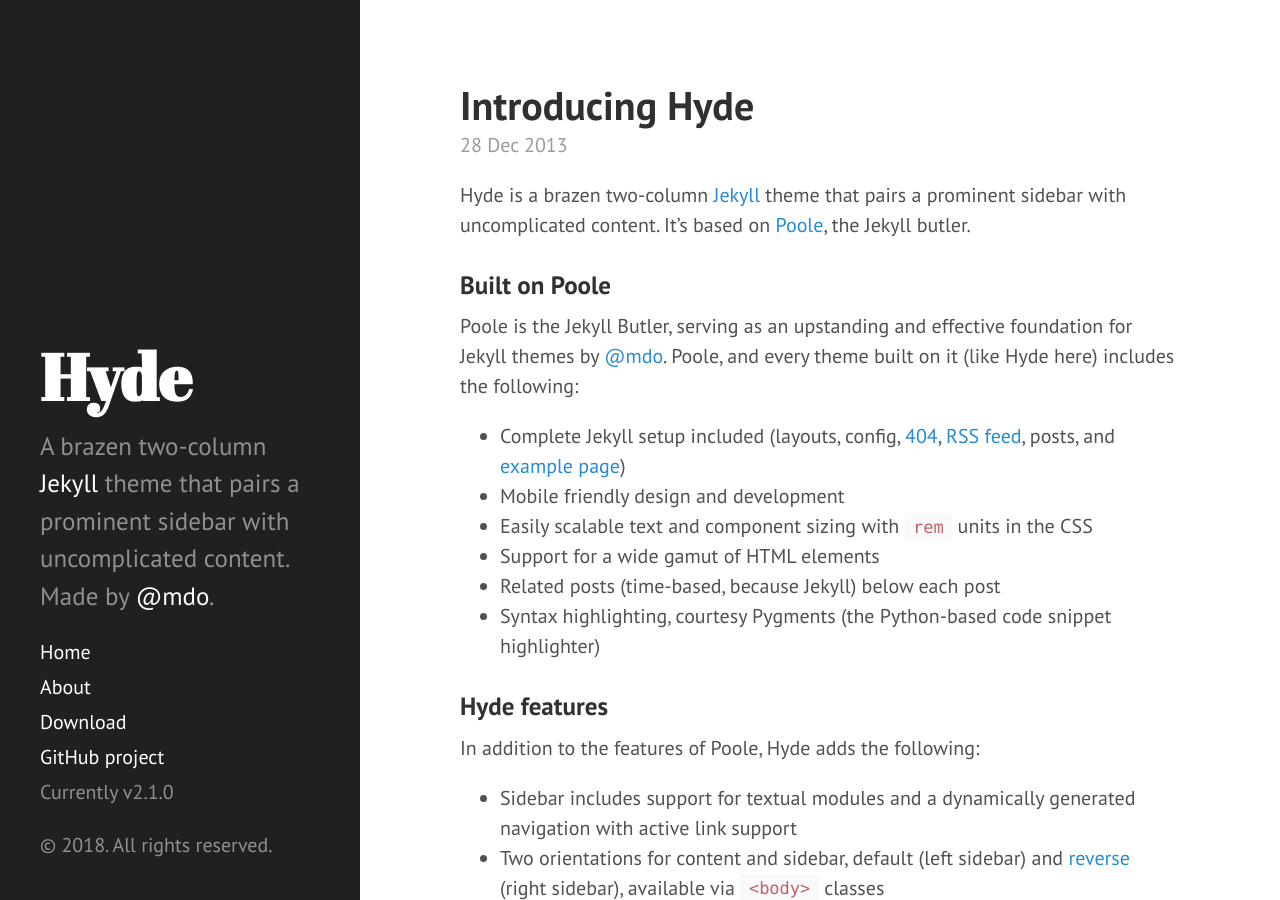
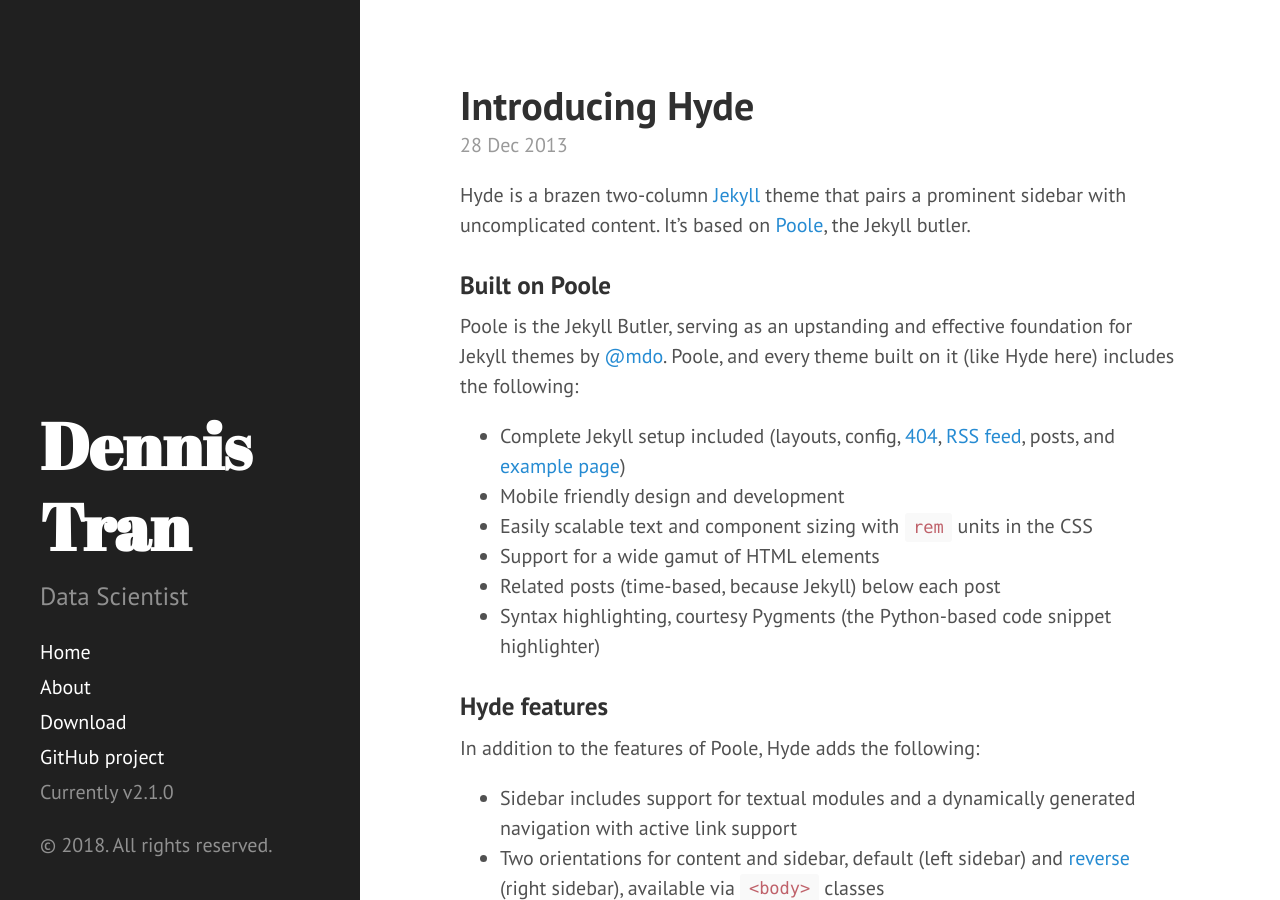
Before and after one commit to dennisdt/dennisdt.github.io, a Jekyll site: the page built from index.html, in a window 1280 px wide and 900 px high. Built offline with Jekyll 4.4.1, drawn with Linux system fonts in a browser that asks for light colours; Markdown is read by kramdown in place of the engine named in the settings; the list of posts is cut into pages by our own code.

Commit message:
added links

```diff
--- a/_config.yml
+++ b/_config.yml
@@ -4,18 +4,18 @@
 
 # Permalinks
 permalink:        pretty
-relative_permalinks: true
+
 
 # Setup
-title:            Hyde
-tagline:          'A Jekyll theme'
-description:      'A brazen two-column <a href="http://jekyllrb.com" target="_blank">Jekyll</a> theme that pairs a prominent sidebar with uncomplicated content. Made by <a href="https://twitter.com/mdo" target="_blank">@mdo</a>.'
-url:              http://hyde.getpoole.com
+title:            Dennis Tran
+tagline:          'portfolio'
+description:      'Data Scientist'
+url:              https://dennisdt.github.io/
 baseurl:          /
 
 author:
-  name:           'Mark Otto'
-  url:            https://twitter.com/mdo
+  name:           'Dennis Tran'
+  url:            https://www.linkedin.com/in/dennisdt
 
 paginate:         5
 
@@ -23,4 +23,4 @@
 version:          2.1.0
 
 github:
-  repo:           https://github.com/poole/hyde
+  repo:           https://github.com/dennisdt/
```
